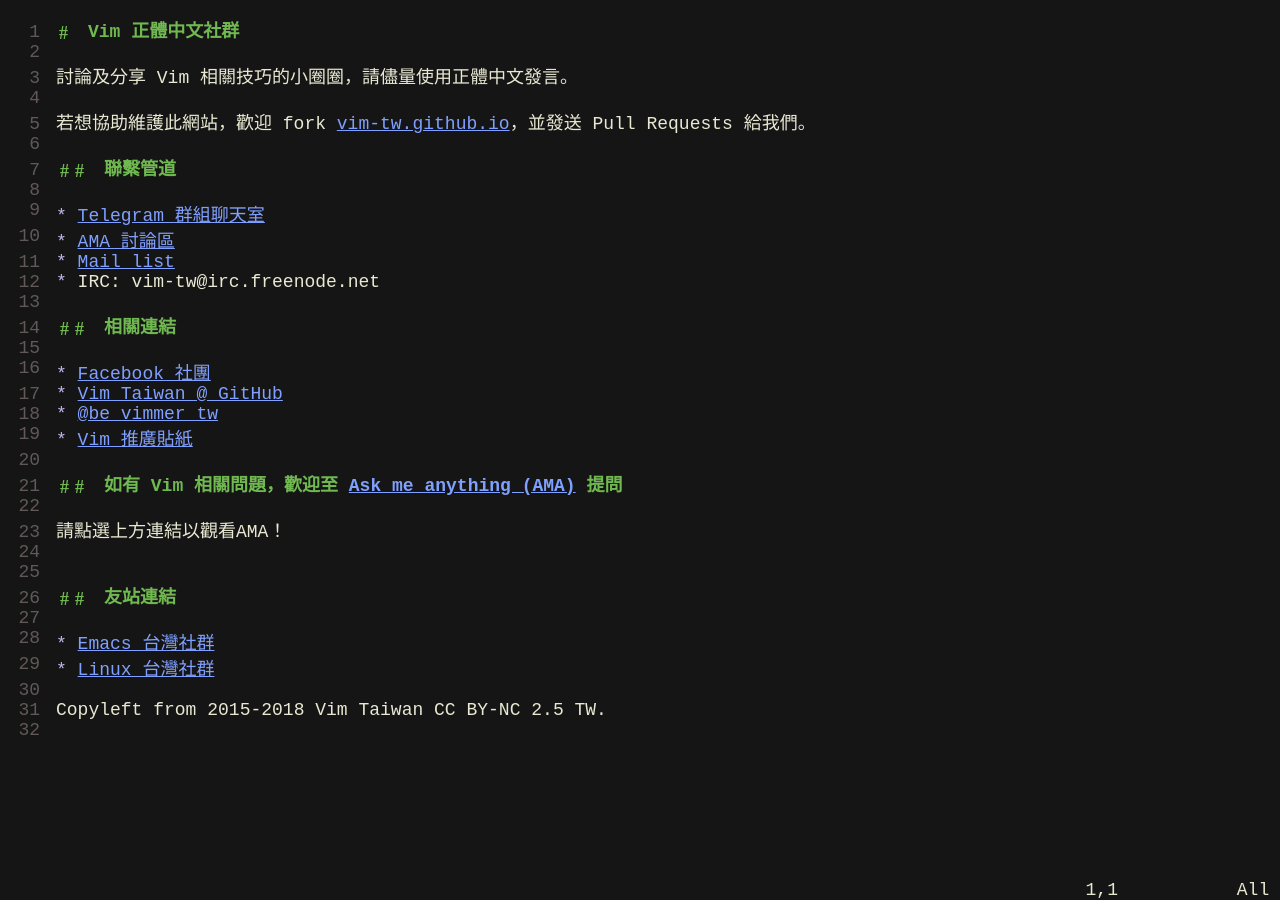
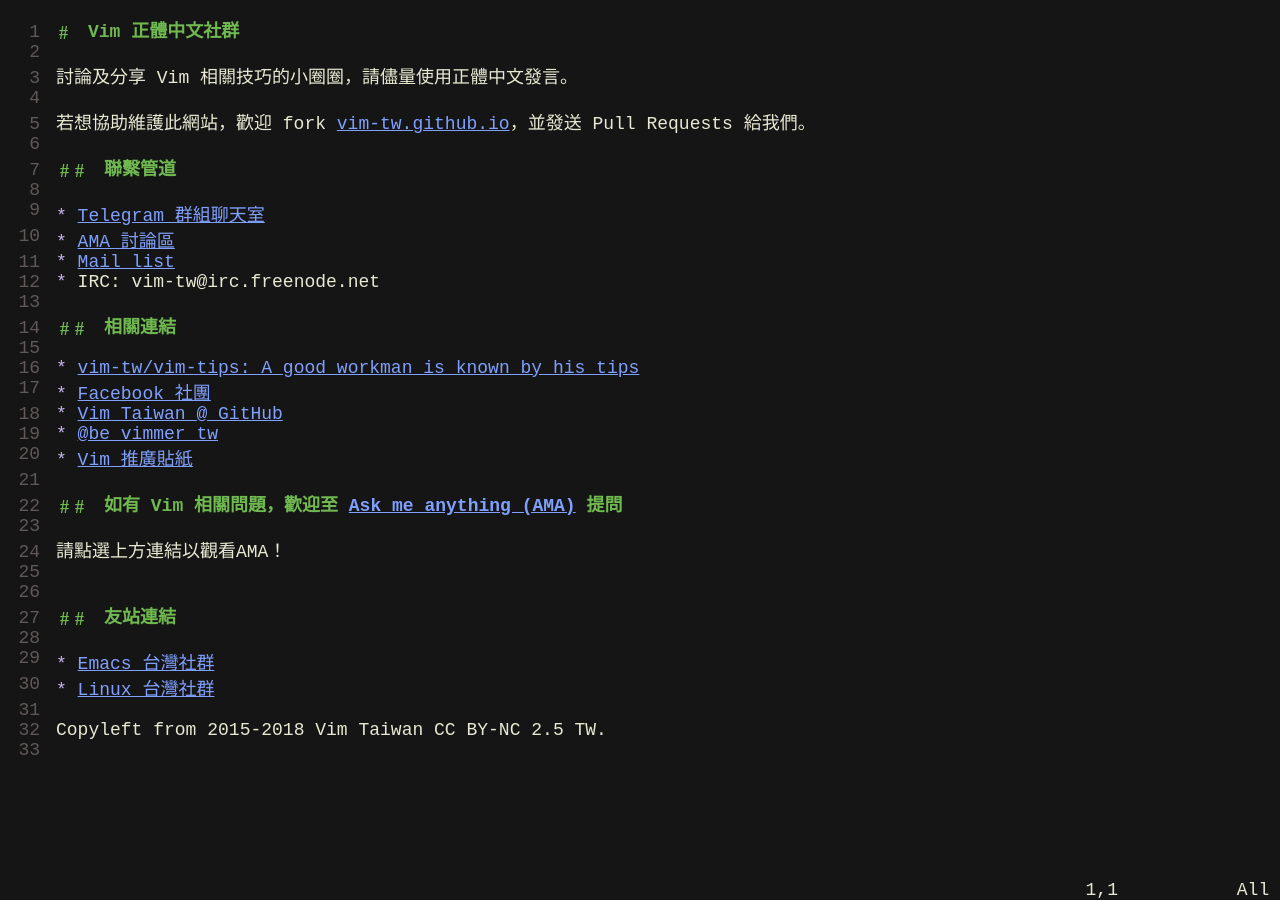
Before and after one commit to vim-tw/vim-tw.github.io, a Jekyll site: the page built from index.md, in a window 1280 px wide. Built offline with Jekyll 4.4.1, drawn with Linux system fonts in a browser that asks for light colours; our own code applies the rules of GitHub Pages for plain Markdown files.

Commit message:
Add vim-tips url

```diff
--- a/index.md
+++ b/index.md
@@ -16,6 +16,7 @@
 
 ## 相關連結
 
+- [vim-tw/vim-tips: A good workman is known by his tips](https://github.com/vim-tw/vim-tips)
 - [Facebook 社團](https://www.facebook.com/groups/vim.tw/){:target="_blank"}
 - [Vim Taiwan @ GitHub](https://github.com/vim-tw){:target="_blank"}
 - [@be&#95;vimmer&#95;tw](https://twitter.com/be_vimmer_tw){:target="_blank"}
```
